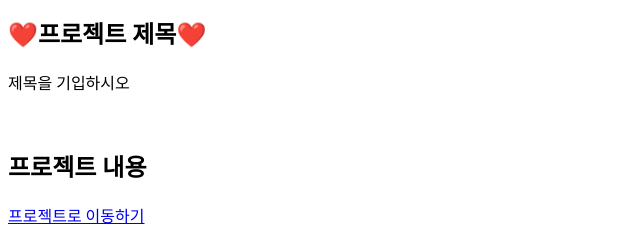
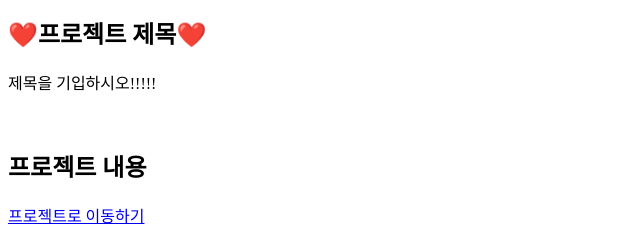
Before and after one commit to minkangkang/sample_web, a plain HTML site: page index.html in a window 1280 px wide. Shown: the part 152-392 px from the top of the page, 0-640 px from the left. Drawn offline with Linux system fonts and the light colour scheme.

Commit message:
Update index.html

```diff
--- a/index.html
+++ b/index.html
@@ -8,7 +8,7 @@
 <p>안녕하세요 저의 프로젝트 페이지에 와주셔서 감사합니다.</p>
 <br>
 <h2>❤️프로젝트 제목❤️</h2>
-<p>제목을 기입하시오</p>
+<p>제목을 기입하시오!!!!!</p>
 <br>
 <h2>프로젝트 내용</h2>
 <a href ="https://p5js.org/">프로젝트로 이동하기</a>
```
